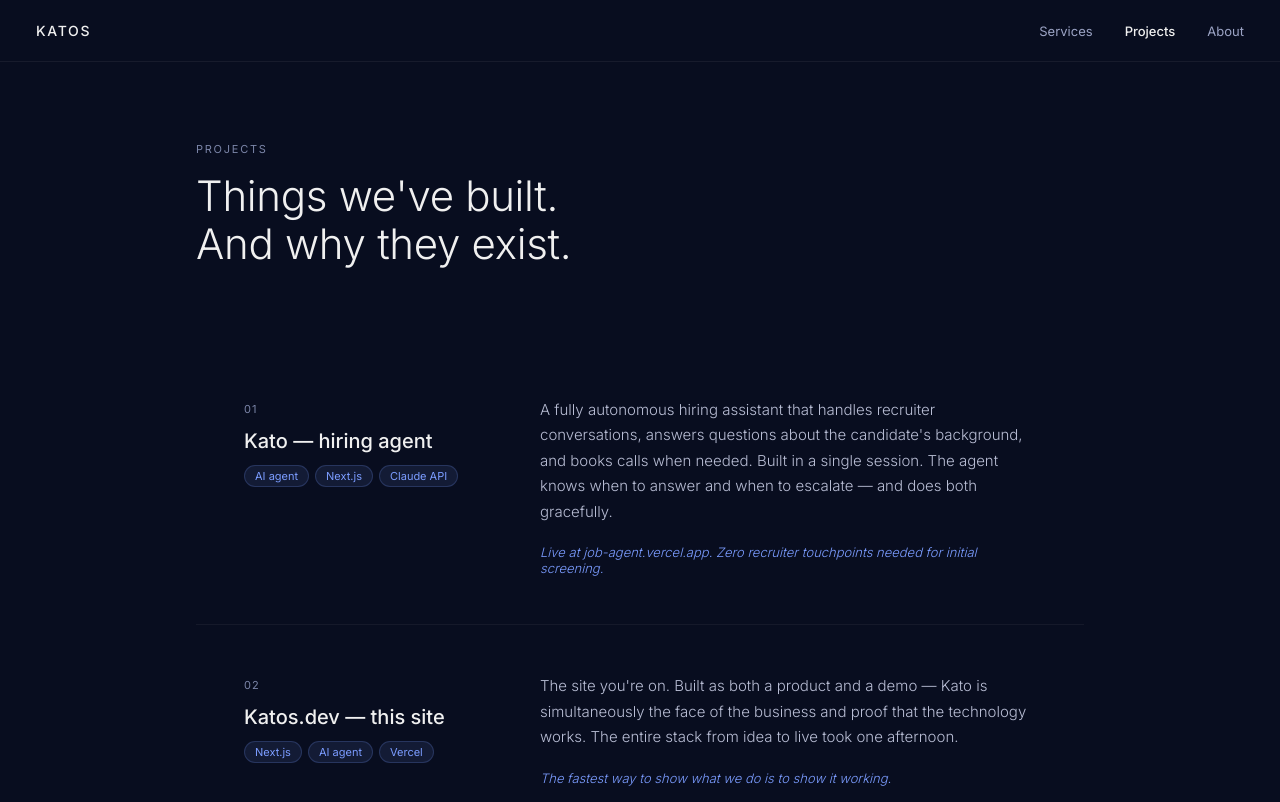
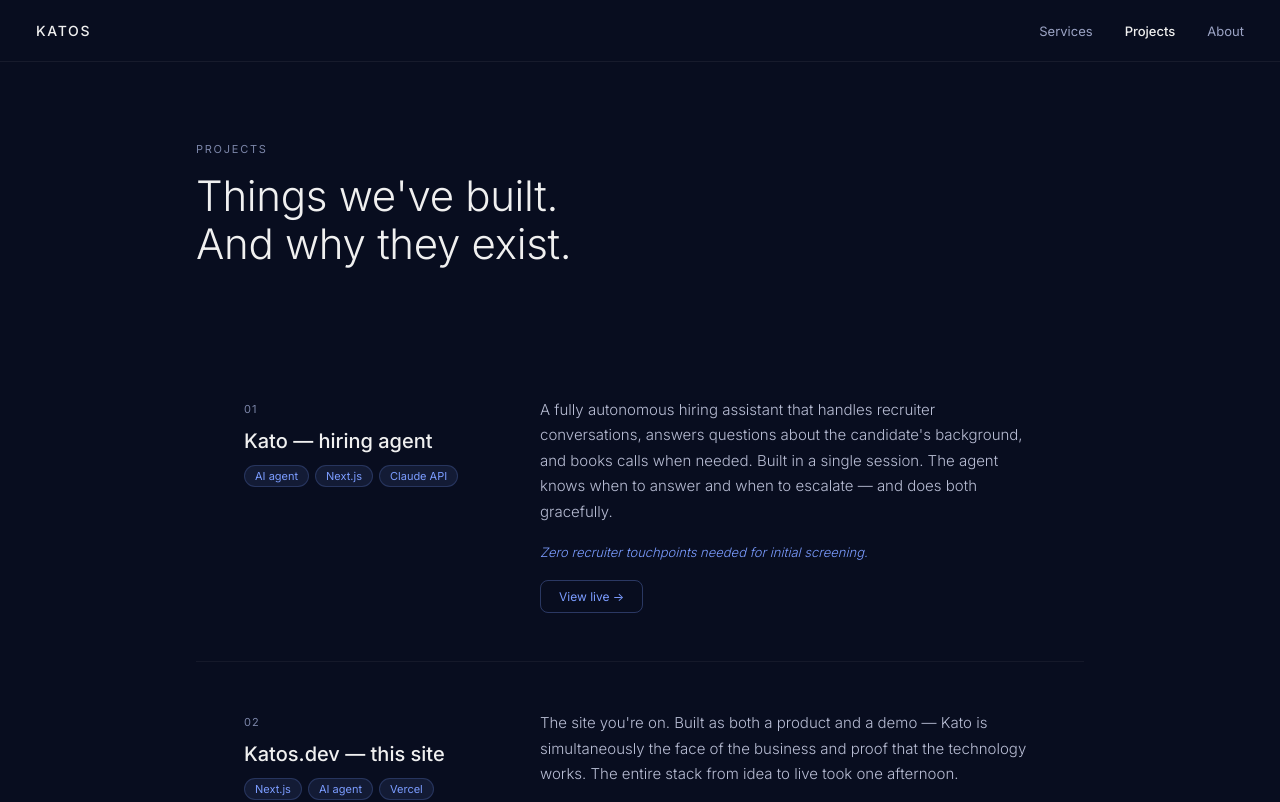
Before and after one commit to ahrne89/katos-web, a Next.js app: page /projects in a window 1280 px wide. Shown: the top 802 px of the page. Built offline with nearby package versions, Linux system fonts and the light colour scheme.

Commit message:
add live link to hiring agent project

```diff
--- a/app/projects/page.tsx
+++ b/app/projects/page.tsx
@@ -5,7 +5,8 @@
       title: 'Kato — hiring agent',
       tags: ['AI agent', 'Next.js', 'Claude API'],
       desc: 'A fully autonomous hiring assistant that handles recruiter conversations, answers questions about the candidate\'s background, and books calls when needed. Built in a single session. The agent knows when to answer and when to escalate — and does both gracefully.',
-      outcome: 'Live at job-agent.vercel.app. Zero recruiter touchpoints needed for initial screening.',
+      outcome: 'Zero recruiter touchpoints needed for initial screening.',
+      link: 'https://job-agent-sigma.vercel.app',
     },
     {
       number: '02',
@@ -13,6 +14,7 @@
       tags: ['Next.js', 'AI agent', 'Vercel'],
       desc: 'The site you\'re on. Built as both a product and a demo — Kato is simultaneously the face of the business and proof that the technology works. The entire stack from idea to live took one afternoon.',
       outcome: 'The fastest way to show what we do is to show it working.',
+      link: '',
     },
     {
       number: '03',
@@ -20,6 +22,7 @@
       tags: ['In progress'],
       desc: 'We\'re selective about what we build and who we build it for. Every project on this page will be something we\'re genuinely proud of — not a portfolio filler.',
       outcome: 'Working on something interesting? Let\'s talk.',
+      link: '',
     },
   ]
 
@@ -55,6 +58,11 @@
               <div>
                 <p style={{ fontSize: '15px', color: '#b8bdd4', lineHeight: 1.7, marginBottom: '20px', fontWeight: 300 }}>{p.desc}</p>
                 <p style={{ fontSize: '13px', color: '#7b9cff', margin: 0, fontStyle: 'italic', fontWeight: 300 }}>{p.outcome}</p>
+                {p.link && (
+                  <a href={p.link} target="_blank" rel="noreferrer" style={{ display: 'inline-block', marginTop: '20px', padding: '8px 18px', border: '1px solid rgba(123,156,255,0.3)', borderRadius: '8px', fontSize: '12px', color: '#7b9cff', textDecoration: 'none' }}>
+                    View live →
+                  </a>
+                )}
               </div>
             </div>
           ))}
```
